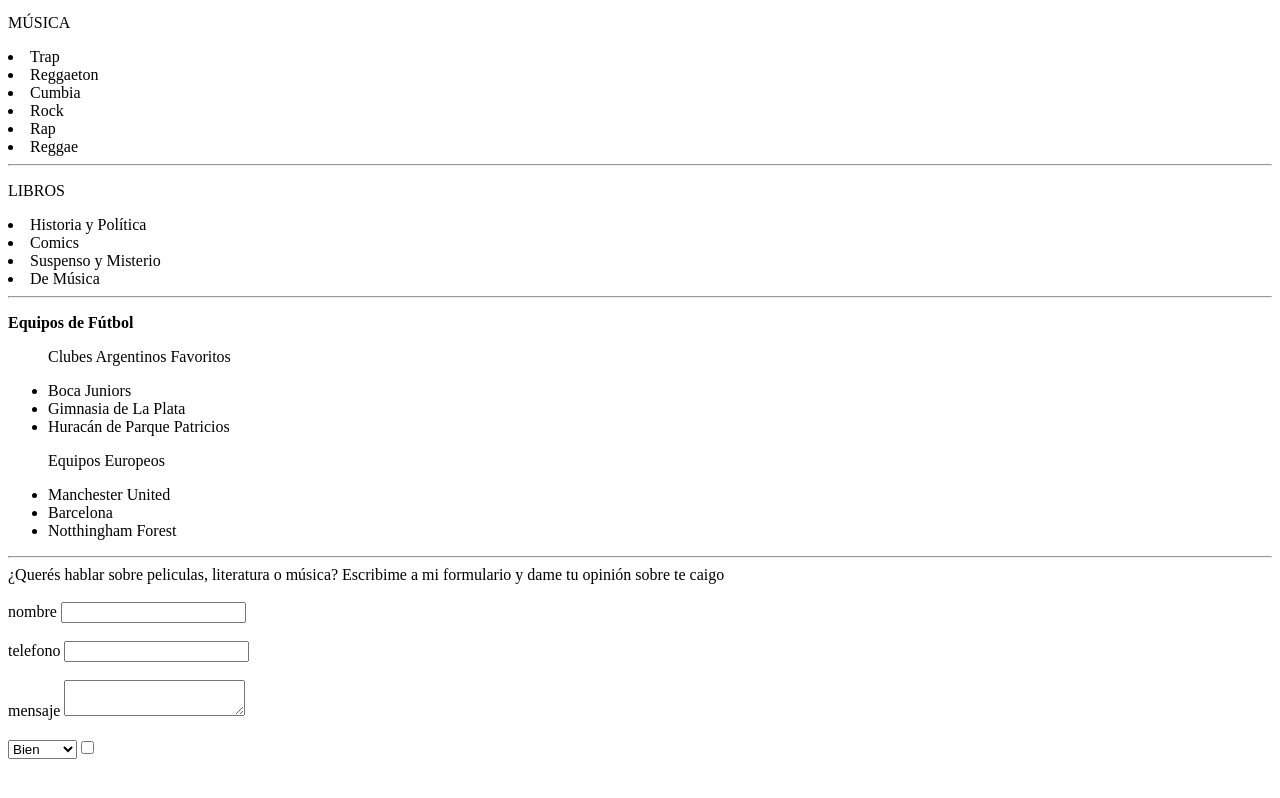
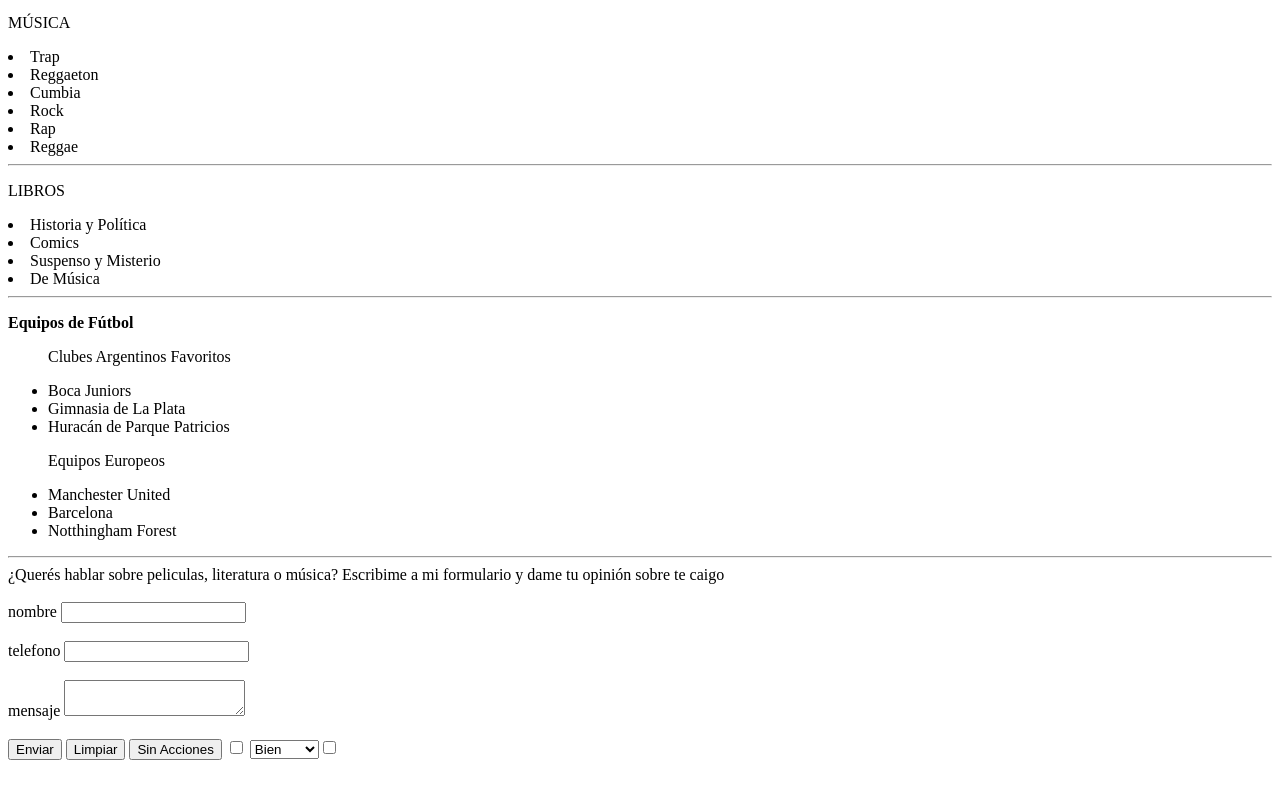
Before and after one commit to ViceenRoca12/PrimerRepositoMultiplicate, a plain HTML site: page pages/sobremi.html in a window 1280 px wide. Shown: the part 332-1130 px from the top of the page. Drawn offline with Linux system fonts and the light colour scheme.

Commit message:
Correcciones de botones

```diff
--- a/pages/sobremi.html
+++ b/pages/sobremi.html
@@ -97,13 +97,17 @@
 </div>
 <br>
 <div>
+    <button type="submit">Enviar</button>
+    <button type="reset">Limpiar</button>
+    <button type="button">Sin Acciones</button>
+    <input type="checkbox" name="" id="">
          <select name="talles">
          <option value="B">Bien</option>
          <option value="R">Regular</option>
          <option value="M">Mal</option>
 </div>
 
-<button type="submit">Enviar</button>
+
 <button type="reset">Limpiar</button>
 <button type="button">Sin Acciones</button>
 <input type="checkbox" name="" id="">
```
